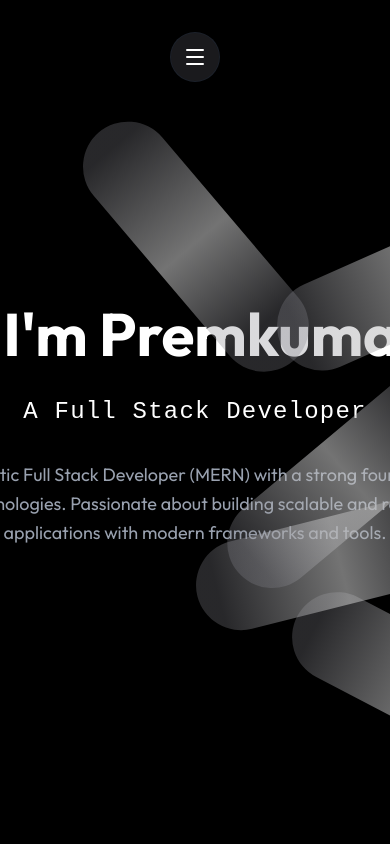
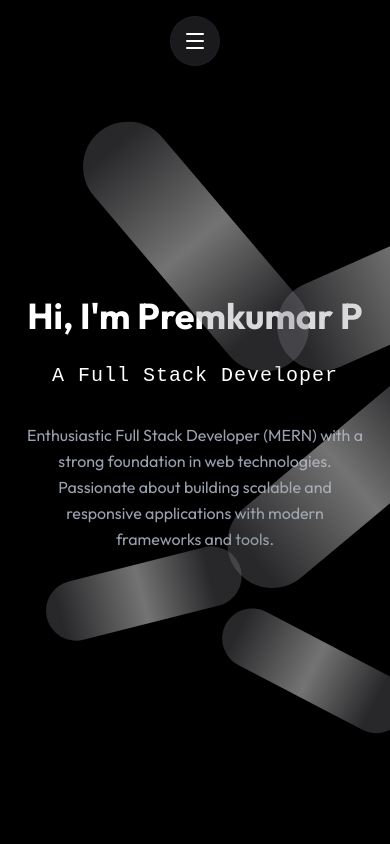
Before and after one commit to Premkumar291/personal-portfolio, a React (Vite) app: page / in a window 390 px wide. Shown: the top 844 px of the page. Built offline with nearby package versions, Linux system fonts and the light colour scheme.

Commit message:
implement core components and pages for the personal portfolio website.

```diff
--- a/src/components/AllProjects.jsx
+++ b/src/components/AllProjects.jsx
@@ -15,7 +15,7 @@ const AllProjects = () => {
         <div className="bg-[#050505] min-h-screen relative overflow-hidden">
             <Background />
 
-            <div className="pt-32 pb-20 px-6 relative z-10">
+            <div className="pt-24 md:pt-32 pb-20 px-6 relative z-10">
                 <div className="max-w-6xl mx-auto">
 
 
--- a/src/components/Hero.jsx
+++ b/src/components/Hero.jsx
@@ -60,7 +60,7 @@ const Hero = () => {
 
             {/* Bottom Right Capsule */}
             <motion.div
-                className="absolute w-[300px] h-[90px] left-[77%] top-[73%] rounded-[285px] z-30"
+                className="absolute w-[200px] h-[60px] md:w-[300px] md:h-[90px] left-[60%] md:left-[77%] top-[73%] rounded-[285px] z-30"
                 style={{
                     background: 'linear-gradient(90deg, rgba(132, 132, 140, 0.3) 6.9%, rgba(192, 192, 192, 0.6) 48.85%, rgba(132, 132, 140, 0.3) 84.2%)',
                     transform: 'rotate(27.56deg)'
@@ -71,12 +71,12 @@ const Hero = () => {
 
             {/* Bottom Left Capsule */}
             <motion.div
-                className="absolute w-[300px] h-[90px] rounded-[285px] z-30"
+                className="absolute w-[200px] h-[60px] md:w-[300px] md:h-[90px] rounded-[285px] z-30"
                 style={{
                     background: 'linear-gradient(90deg, rgba(132, 132, 140, 0.3) 6.9%, rgba(192, 192, 192, 0.6) 48.85%, rgba(132, 132, 140, 0.3) 84.2%)',
                     transform: 'rotate(-14.18deg)',
-                    left: '188px',
-                    top: '500px'
+                    left: '10%', // Changed from fixed px
+                    top: '65%'   // Changed from fixed px
                 }}
                 initial={{ y: -1000, opacity: 0 }}
                 animate={controls3}
@@ -112,17 +112,17 @@ const Hero = () => {
                     transition={{ duration: 0.8, delay: 0.8 }}
                 >
                     {/* Main Heading */}
-                    <h1 className="text-6xl md:text-7xl lg:text-8xl font-bold text-white mb-6 leading-tight whitespace-nowrap">
+                    <h1 className="text-4xl md:text-7xl lg:text-8xl font-bold text-white mb-6 leading-tight">
                         Hi, I'm Premkumar P
                     </h1>
 
                     {/* Subheading - Monospace Style */}
-                    <h2 className="text-2xl md:text-3xl lg:text-4xl font-mono text-white mb-8 tracking-wider">
+                    <h2 className="text-xl md:text-3xl lg:text-4xl font-mono text-white mb-8 tracking-wider">
                         A Full Stack Developer
                     </h2>
 
                     {/* Description */}
-                    <p className="text-gray-400 text-lg md:text-xl lg:text-2xl max-w-4xl mx-auto leading-relaxed">
+                    <p className="text-gray-400 text-base md:text-xl lg:text-2xl max-w-4xl mx-auto leading-relaxed">
                         Enthusiastic Full Stack Developer (MERN) with a strong foundation in web technologies. Passionate about building scalable and responsive applications with modern frameworks and tools.
                     </p>
                 </motion.div>
--- a/src/components/Navbar.jsx
+++ b/src/components/Navbar.jsx
@@ -14,7 +14,7 @@ const Navbar = () => {
     ];
 
     return (
-        <nav className="fixed w-full z-50 pt-8">
+        <nav className="fixed w-full z-50 pt-4 md:pt-8">
             <div className="max-w-7xl mx-auto px-6 flex justify-center items-center">
                 {/* Desktop Menu - Centered Pill Container */}
                 <div className="hidden md:flex items-center gap-1 bg-[#1a1a1d] rounded-full px-8 py-4 border border-gray-800/50">
--- a/src/components/ProjectDetails.jsx
+++ b/src/components/ProjectDetails.jsx
@@ -39,7 +39,7 @@ const ProjectDetails = () => {
         <div className="bg-[#050505] min-h-screen relative overflow-hidden">
             <Background />
 
-            <div className="pt-32 pb-20 px-6 relative z-10">
+            <div className="pt-24 md:pt-32 pb-20 px-6 relative z-10">
                 <div className="max-w-4xl mx-auto">
                     {/* Back Button */}
                     <div className="mb-12">
--- a/src/pages/AboutPage.jsx
+++ b/src/pages/AboutPage.jsx
@@ -52,7 +52,7 @@ const AboutPage = () => {
                     animate="visible"
                 >
                     {/* About Section */}
-                    <motion.section variants={itemVariants} className="mb-16 mt-30">
+                    <motion.section variants={itemVariants} className="mb-16 mt-20 md:mt-30">
                         <div className="flex flex-col md:flex-row gap-12 items-start">
                             {/* Text content */}
                             <div className="flex-1">
--- a/src/pages/ContactPage.jsx
+++ b/src/pages/ContactPage.jsx
@@ -41,7 +41,7 @@ const ContactPage = () => {
                 <Background />
 
                 {/* Main Content */}
-                <div className="relative z-10 flex items-center justify-center flex-1 px-6 py-32">
+                <div className="relative z-10 flex items-center justify-center flex-1 px-6 py-20 md:py-32">
                     <motion.div
                         className="w-full max-w-md"
                         variants={containerVariants}
```
